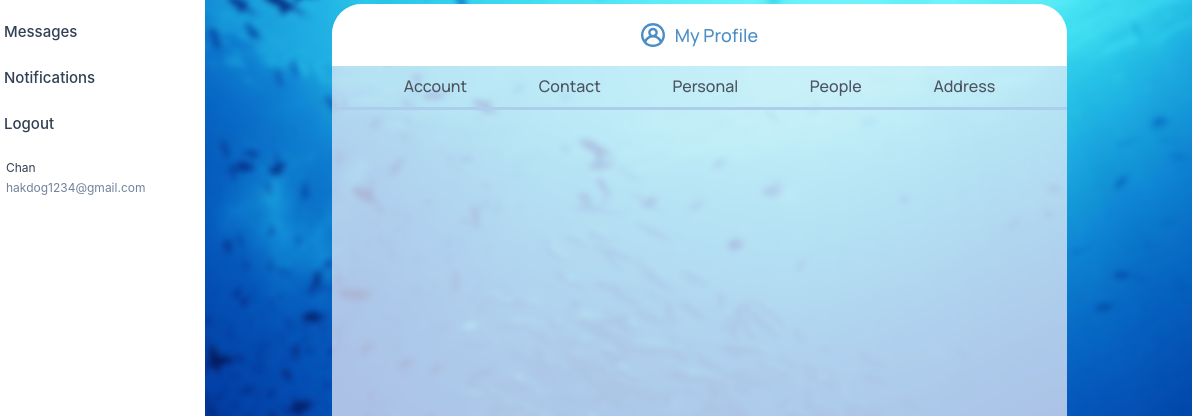
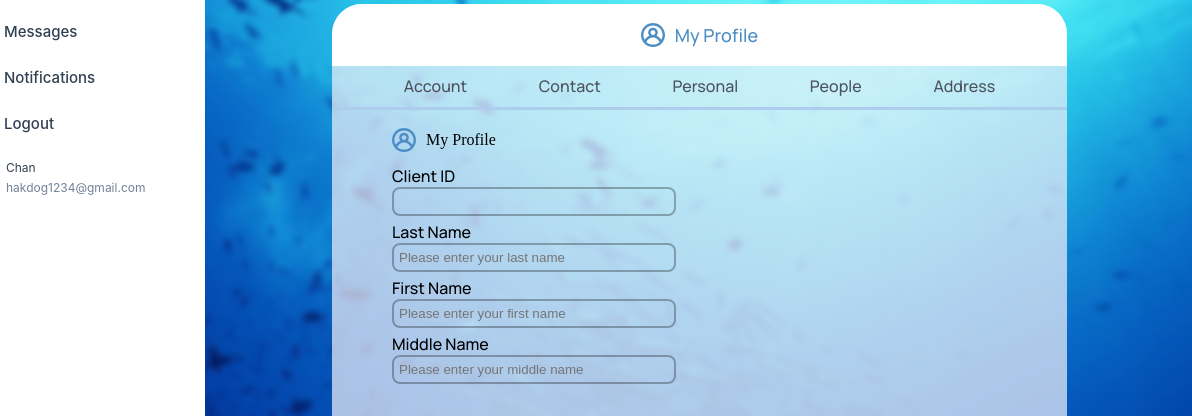
Before and after one commit to christiannaling/BFAR-PORTAL, a plain HTML site: page my-profile.html in a window 1280 px wide. Shown: the part 188-604 px from the top of the page, 88-1280 px from the left. Drawn offline with Linux system fonts and the light colour scheme.

Commit message:
5th commit

```diff
--- a/my-profile.html
+++ b/my-profile.html
@@ -79,8 +79,26 @@
                         <div class="option">Address</div>
                     </div>
                     <div class="content">
-
-
+                        <div class="title">
+                            <img class="my-profile-icon" src="icons/my-profile-icon.svg">
+                            <p class="title-text">My Profile</p>
+                        </div>
+                        <div class="info">
+                            Client ID
+                            <input class="info-input" type="text" placeholder="">
+                        </div>
+                        <div class="info">
+                            Last Name
+                            <input class="info-input" type="text" placeholder="Please enter your last name">
+                        </div>
+                        <div class="info">
+                            First Name
+                            <input class="info-input" type="text" placeholder="Please enter your first name">
+                        </div>
+                        <div class="info">
+                            Middle Name
+                            <input class="info-input" type="text" placeholder="Please enter your middle name">
+                        </div>
                     </div>
                 </div>
                 <div class="bot">
--- a/styles/my-profile.css
+++ b/styles/my-profile.css
@@ -31,8 +31,6 @@
     width: 735px;
     height: 487px;
     position: absolute;
-    height: 1fr;
-    width: 1fr;
     position: relative;
 }
 @media (max-width: 1023px) {
@@ -109,11 +107,34 @@
     font-family: Manrope;
     font-style: normal;
     font-weight: 500;
+    cursor: pointer;
 }
 @media (max-width: 767px) {
     .option{
         font-size: 11px;
     }
+}
+.content{
+    margin-top: 5px;
+    margin-left: 60px;
+}
+.title{
+    display: flex;
+}
+.info{
+    font-size: 16px;
+    font-family: Manrope;
+    margin-bottom: 5px;
+    display: flex;
+    flex-direction: column;
+}
+.info-input{
+    background-color: transparent;
+    width: 270px;
+    padding: 5px;
+    border-style: solid;
+    border-radius: 8px;
+    border-color: rgba(0, 0, 0, 0.29);
 }
 .bot{
     background-color: white;
@@ -143,6 +164,7 @@
     align-items: center;
     border: none;
     border-radius: 30px;
+    cursor: pointer;
 }
 @media (max-width: 1023px) {
     .close-btn{
@@ -165,4 +187,5 @@
     align-items: center;
     border: none;
     border-radius: 30px;
+    cursor: pointer;
 }
```
Also changed, not shown: 1 other file.
